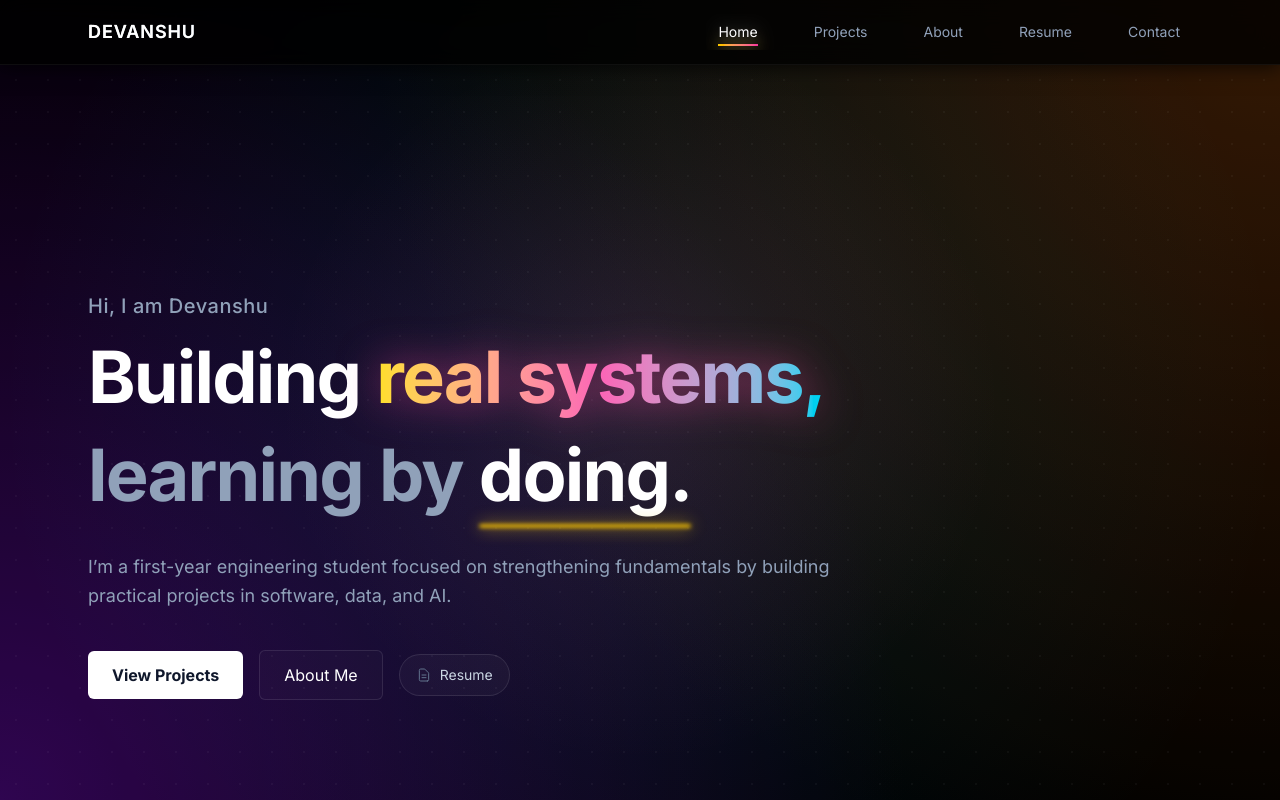
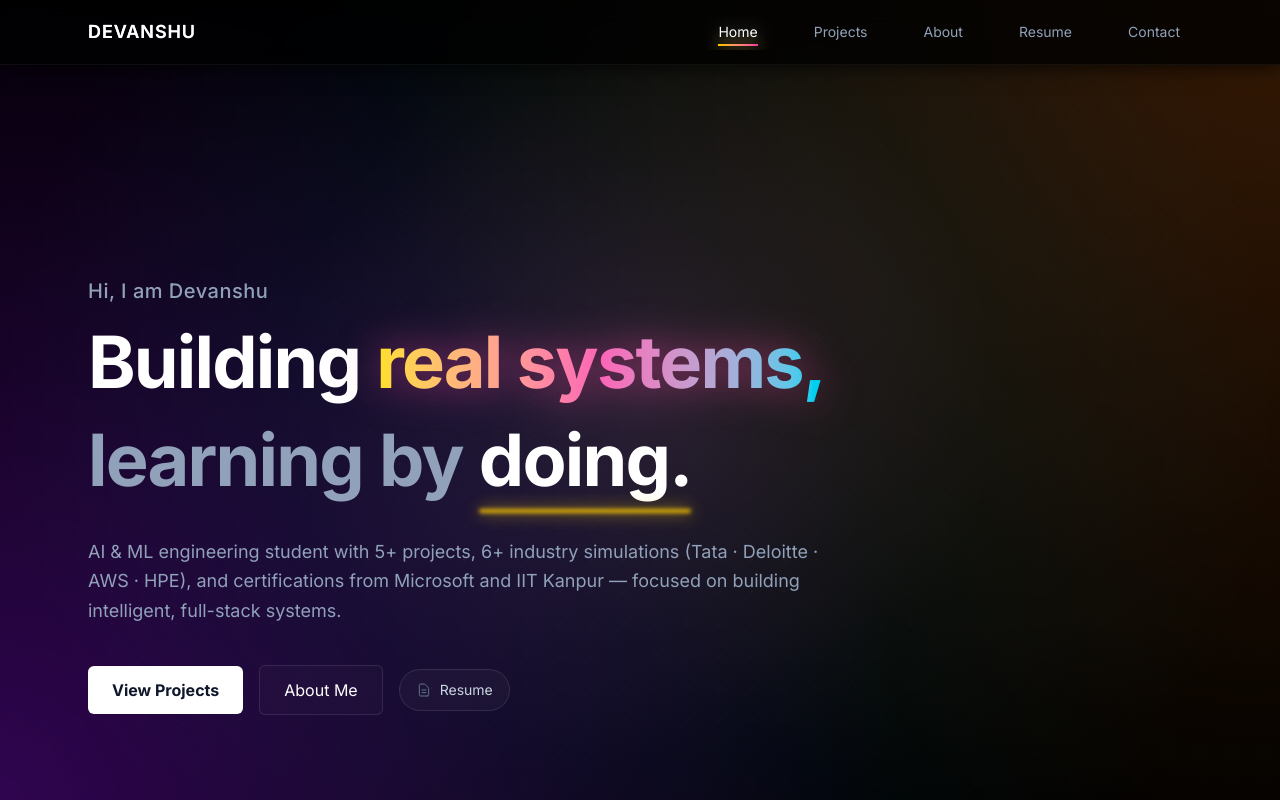
Before and after one commit to devanshu651/portfolio, a Next.js app: page / in a window 1280 px wide. Shown: the top 800 px of the page. Built offline with nearby package versions, Linux system fonts and the light colour scheme.

Commit message:
update: refine intro text to highlight AI/ML background, projects, and certifications

```diff
--- a/app/about/page.tsx
+++ b/app/about/page.tsx
@@ -9,8 +9,7 @@ export default function About() {
 
       <div className="mt-8 space-y-6 text-lg text-zinc-400 leading-relaxed">
         <p>
-          I’m a first-year engineering student focused on learning by
-          building real systems instead of just following tutorials. My goal is to bridge the gap between theoretical computer science and practical, usable software.
+          AI & ML engineering student with 5+ projects, 6+ industry simulations (Tata · Deloitte · AWS · HPE), and certifications from Microsoft and IIT Kanpur — focused on building intelligent, full-stack systems instead of just following tutorials. My goal is to bridge the gap between theoretical computer science and practical, usable software.
         </p>
 
         <p>
--- a/app/page.tsx
+++ b/app/page.tsx
@@ -14,9 +14,7 @@ export default function Home() {
             <AnimatedHeading />
 
             <p className="mt-6 text-lg text-slate-400 leading-relaxed">
-              I’m a first-year engineering student focused on strengthening
-              fundamentals by building practical projects in software, data,
-              and AI.
+              AI & ML engineering student with 5+ projects, 6+ industry simulations (Tata · Deloitte · AWS · HPE), and certifications from Microsoft and IIT Kanpur — focused on building intelligent, full-stack systems.
             </p>
 
             {/* CTA */}
```
